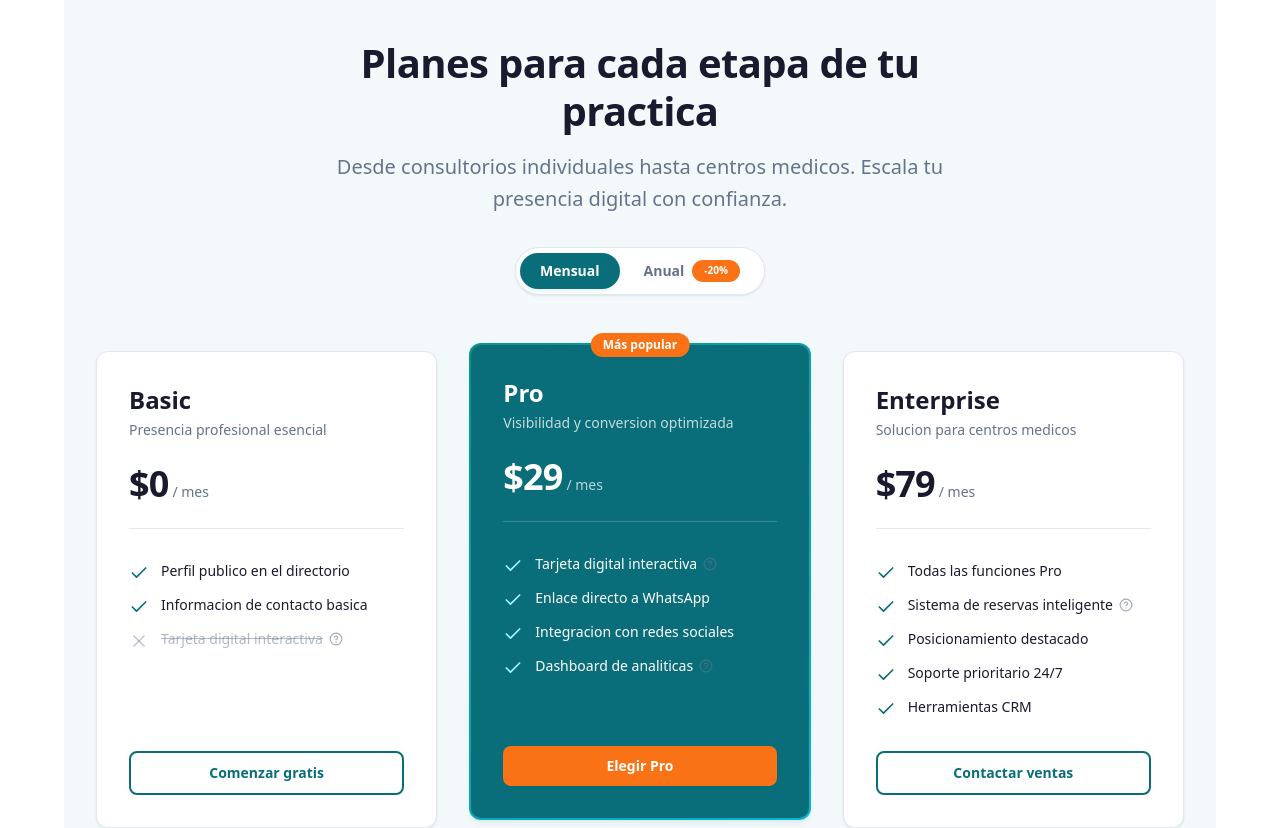
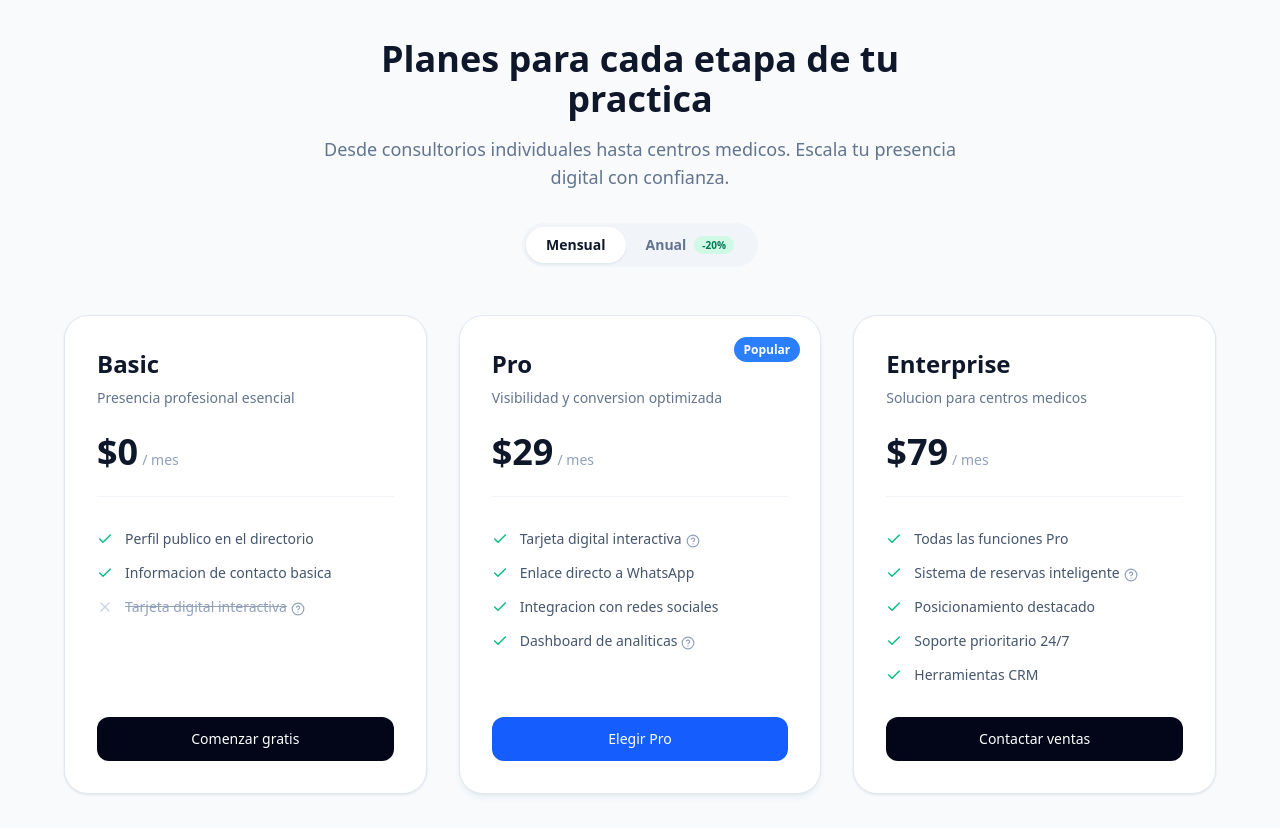
Before and after one commit to Kuskat-code/directory_, a Next.js app: page / in a window 1280 px wide. Shown: the part 2300-3128 px from the top of the page. Built offline with nearby package versions, Linux system fonts and the light colour scheme.

Commit message:
refactor: enhance PricingSection layout and styling for improved readability and user experience, including updated button styles and tooltip design

```diff
--- a/src/components/PricingSection.tsx
+++ b/src/components/PricingSection.tsx
@@ -3,12 +3,10 @@
 import { useEffect, useState } from 'react';
 import { motion } from 'framer-motion';
 import { Check, HelpCircle, X } from 'lucide-react';
-import { Button } from '@/src/components/ui/Button';
-import { Badge } from '@/src/components/ui/Badge';
-import { SectionContainer } from '@/src/components/ui/SectionContainer';
-import { Card } from '@/src/components/ui/Card';
 
 const EASE = [0.4, 0, 0.2, 1] as const;
+
+// ─── Data (unchanged) ─────────────────────────────────────────────────────────
 
 interface PlanFeature {
   text: string;
@@ -73,6 +71,8 @@ const PRICING_PLANS: Plan[] = [
   },
 ];
 
+// ─── AnimatedPrice (unchanged) ────────────────────────────────────────────────
+
 function AnimatedPrice({ value, isVisible }: { value: number; isVisible: boolean }) {
   const [display, setDisplay] = useState(0);
 
@@ -96,37 +96,37 @@ function AnimatedPrice({ value, isVisible }: { value: number; isVisible: boolean
   return <span>{display}</span>;
 }
 
-function FeatureItem({
-  feature,
-  isPopular,
-}: {
-  feature: PlanFeature;
-  isPopular: boolean;
-}) {
+// ─── FeatureItem ──────────────────────────────────────────────────────────────
+
+function FeatureItem({ feature }: { feature: PlanFeature }) {
   return (
-    <li
-      className={`flex items-start gap-3 text-sm ${!feature.included && !isPopular ? 'text-text-muted/50 line-through' : ''
-        }`}
-    >
+    <li className="flex items-start gap-3">
       {feature.included ? (
         <Check
-          className={`mt-0.5 h-5 w-5 shrink-0 ${isPopular ? 'text-cyan-200' : 'text-primary'}`}
+          className="mt-0.5 h-4 w-4 shrink-0 text-emerald-500"
           aria-hidden="true"
         />
       ) : (
-        <X className="mt-0.5 h-5 w-5 shrink-0 text-text-muted/40" aria-hidden="true" />
+        <X
+          className="mt-0.5 h-4 w-4 shrink-0 text-slate-300"
+          aria-hidden="true"
+        />
       )}
-      <span className="flex items-center gap-1.5">
+      <span
+        className={`text-sm ${
+          feature.included ? 'text-slate-600' : 'text-slate-400 line-through'
+        }`}
+      >
         {feature.text}
         {feature.tooltip && (
-          <span className="group relative">
+          <span className="group relative ml-1 inline-block">
             <HelpCircle
-              className="h-3.5 w-3.5 cursor-help text-text-muted/60"
+              className="inline h-3.5 w-3.5 cursor-help text-slate-400"
               aria-label={feature.tooltip}
             />
             <span
               role="tooltip"
-              className="pointer-events-none absolute bottom-full left-1/2 z-10 mb-2 w-44 -translate-x-1/2 rounded-[var(--radius-button)] bg-text px-2 py-1.5 text-xs text-white opacity-0 shadow-lg transition-opacity duration-200 group-hover:opacity-100 group-focus-within:opacity-100"
+              className="pointer-events-none absolute bottom-full left-1/2 z-10 mb-2 w-44 -translate-x-1/2 rounded-lg bg-slate-900 px-2 py-1.5 text-xs text-white opacity-0 shadow-lg transition-opacity duration-200 group-hover:opacity-100 group-focus-within:opacity-100"
             >
               {feature.tooltip}
             </span>
@@ -137,25 +137,32 @@ function FeatureItem({
   );
 }
 
+// ─── PricingSection ───────────────────────────────────────────────────────────
+
 export default function PricingSection() {
   const [isYearly, setIsYearly] = useState(false);
 
   return (
-    <SectionContainer
-      spacing="md"
-      className="bg-secondary/50"
+    <section
+      className="bg-slate-50 px-4 py-24"
       aria-labelledby="pricing-title"
     >
-      <div className="mx-auto mb-14 max-w-2xl text-center">
-        <h2 id="pricing-title" className="text-heading font-bold text-text">
+      {/* ── Header ─────────────────────────────────────────────────────── */}
+      <div className="mx-auto max-w-2xl text-center">
+        <h2
+          id="pricing-title"
+          className="text-4xl font-bold text-slate-900"
+        >
           Planes para cada etapa de tu practica
         </h2>
-        <p className="text-subheading mt-4 text-text-muted">
-          Desde consultorios individuales hasta centros medicos. Escala tu presencia digital con confianza.
+        <p className="mt-4 text-lg text-slate-500">
+          Desde consultorios individuales hasta centros medicos. Escala tu
+          presencia digital con confianza.
         </p>
 
+        {/* ── Billing toggle ─────────────────────────────────────────── */}
         <div
-          className="mt-8 inline-flex items-center gap-1 rounded-[var(--radius-pill)] border border-border bg-white p-1 shadow-sm"
+          className="mt-8 inline-flex rounded-full bg-slate-100 p-1"
           role="group"
           aria-label="Periodo de facturacion"
         >
@@ -163,7 +170,10 @@ export default function PricingSection() {
             type="button"
             aria-pressed={!isYearly}
             onClick={() => setIsYearly(false)}
-            className={`rounded-[var(--radius-pill)] px-5 py-2 text-sm font-semibold transition-all duration-300 transition-premium ${!isYearly ? 'bg-primary text-white shadow-md' : 'text-text-muted hover:text-text'
+            className={`rounded-full px-5 py-2 text-sm font-semibold transition-all duration-200 ${
+              !isYearly
+                ? 'bg-white text-slate-900 shadow-sm'
+                : 'text-slate-500 hover:text-slate-700'
             }`}
           >
             Mensual
@@ -172,16 +182,22 @@ export default function PricingSection() {
             type="button"
             aria-pressed={isYearly}
             onClick={() => setIsYearly(true)}
-            className={`flex items-center gap-2 rounded-[var(--radius-pill)] px-5 py-2 text-sm font-semibold transition-all duration-300 transition-premium ${isYearly ? 'bg-primary text-white shadow-md' : 'text-text-muted hover:text-text'
+            className={`flex items-center gap-2 rounded-full px-5 py-2 text-sm font-semibold transition-all duration-200 ${
+              isYearly
+                ? 'bg-white text-slate-900 shadow-sm'
+                : 'text-slate-500 hover:text-slate-700'
             }`}
           >
             Anual
-            <Badge variant="accent" className="text-[10px]">-20%</Badge>
+            <span className="rounded-full bg-emerald-100 px-2 py-0.5 text-[10px] font-bold text-emerald-700">
+              -20%
+            </span>
           </button>
         </div>
       </div>
 
-      <div className="grid grid-cols-1 items-stretch gap-6 md:grid-cols-2 lg:grid-cols-3 lg:gap-8">
+      {/* ── Cards grid ─────────────────────────────────────────────────── */}
+      <div className="mx-auto mt-12 grid max-w-6xl grid-cols-1 gap-8 md:grid-cols-3">
         {PRICING_PLANS.map((plan, index) => {
           const price = isYearly ? plan.priceYearly : plan.priceMonthly;
           const isPopular = Boolean(plan.isPopular);
@@ -193,39 +209,34 @@ export default function PricingSection() {
               whileInView={{ opacity: 1, y: 0 }}
               viewport={{ once: true, margin: '-40px' }}
               transition={{ duration: 0.5, delay: index * 0.1, ease: EASE }}
-              whileHover={{ y: -8, scale: 1.02 }}
-              className={isPopular ? 'lg:-mt-2 lg:mb-2' : ''}
+              whileHover={{ y: -6 }}
+              className={`relative flex flex-col rounded-3xl border bg-white p-8 transition-shadow duration-300 ${
+                isPopular
+                  ? 'border-slate-200 shadow-md hover:shadow-lg'
+                  : 'border-slate-200 shadow-sm hover:shadow-md'
+              }`}
             >
-              <Card
-                padding="lg"
-                elevated={isPopular}
-                className={[
-                  'relative flex h-full flex-col',
-                  'transition-shadow duration-300 transition-premium',
-                  isPopular
-                    ? 'border-2 border-transparent bg-primary text-white shadow-glow [background-clip:padding-box,border-box] [background-origin:border-box] bg-[linear-gradient(var(--color-primary),var(--color-primary)),linear-gradient(135deg,#0d9488,#06b6d4)]'
-                    : 'border-border bg-white hover:shadow-glow',
-                ].join(' ')}
-              >
+              {/* Popular badge — top right */}
               {isPopular && (
-                  <Badge
-                    variant="accent"
-                    className="absolute -top-3 left-1/2 -translate-x-1/2 shadow-md"
-                  >
-                    Más popular
-                  </Badge>
+                <div className="absolute right-5 top-5">
+                  <span className="rounded-full bg-blue-500 px-2.5 py-1 text-xs font-semibold text-white">
+                    Popular
+                  </span>
+                </div>
               )}
 
+              {/* Plan header */}
               <header className="mb-6">
-                  <h3 className="text-2xl font-bold">{plan.name}</h3>
-                  <p className={`mt-1 text-sm ${isPopular ? 'text-white/75' : 'text-text-muted'}`}>
-                    {plan.description}
-                  </p>
+                <h3 className="mb-2 text-2xl font-bold text-slate-900">
+                  {plan.name}
+                </h3>
+                <p className="text-sm text-slate-500">{plan.description}</p>
               </header>
 
-                <div className={`mb-8 border-b pb-6 ${isPopular ? 'border-white/20' : 'border-border'}`}>
+              {/* Price */}
+              <div className="mb-8 border-b border-slate-100 pb-6">
                 <div className="flex items-baseline gap-1">
-                    <span className="text-4xl font-extrabold tracking-tight">
+                  <span className="text-4xl font-extrabold text-slate-900">
                     $
                     {price === 0 ? (
                       '0'
@@ -233,30 +244,37 @@ export default function PricingSection() {
                       <AnimatedPrice value={price} isVisible={true} />
                     )}
                   </span>
-                    <span className={`text-sm ${isPopular ? 'text-white/70' : 'text-text-muted'}`}>
-                      / mes
-                    </span>
+                  <span className="text-sm text-slate-400">/ mes</span>
                 </div>
+                {isYearly && price > 0 && (
+                  <p className="mt-1 text-xs text-slate-400">
+                    Facturado anualmente
+                  </p>
+                )}
               </div>
 
-                <ul className="mb-8 flex flex-1 flex-col gap-3" role="list">
+              {/* Features list */}
+              <ul className="mb-8 flex flex-1 flex-col gap-3.5" role="list">
                 {plan.features.map((feature) => (
-                    <FeatureItem key={feature.text} feature={feature} isPopular={isPopular} />
+                  <FeatureItem key={feature.text} feature={feature} />
                 ))}
               </ul>
 
-                <Button
+              {/* CTA button */}
+              <button
                 type="button"
-                  variant={isPopular ? 'accent' : 'outline'}
-                  className={`w-full ${isPopular ? 'border-0' : ''}`}
+                className={`w-full rounded-xl px-4 py-3 text-center text-sm font-medium text-white transition-colors ${
+                  isPopular
+                    ? 'bg-blue-600 hover:bg-blue-700'
+                    : 'bg-slate-950 hover:bg-slate-900'
+                }`}
               >
                 {plan.buttonText}
-                </Button>
-              </Card>
+              </button>
             </motion.article>
           );
         })}
       </div>
-    </SectionContainer>
+    </section>
   );
 }
```
Lines whose indentation alone changed are shown as unchanged.
